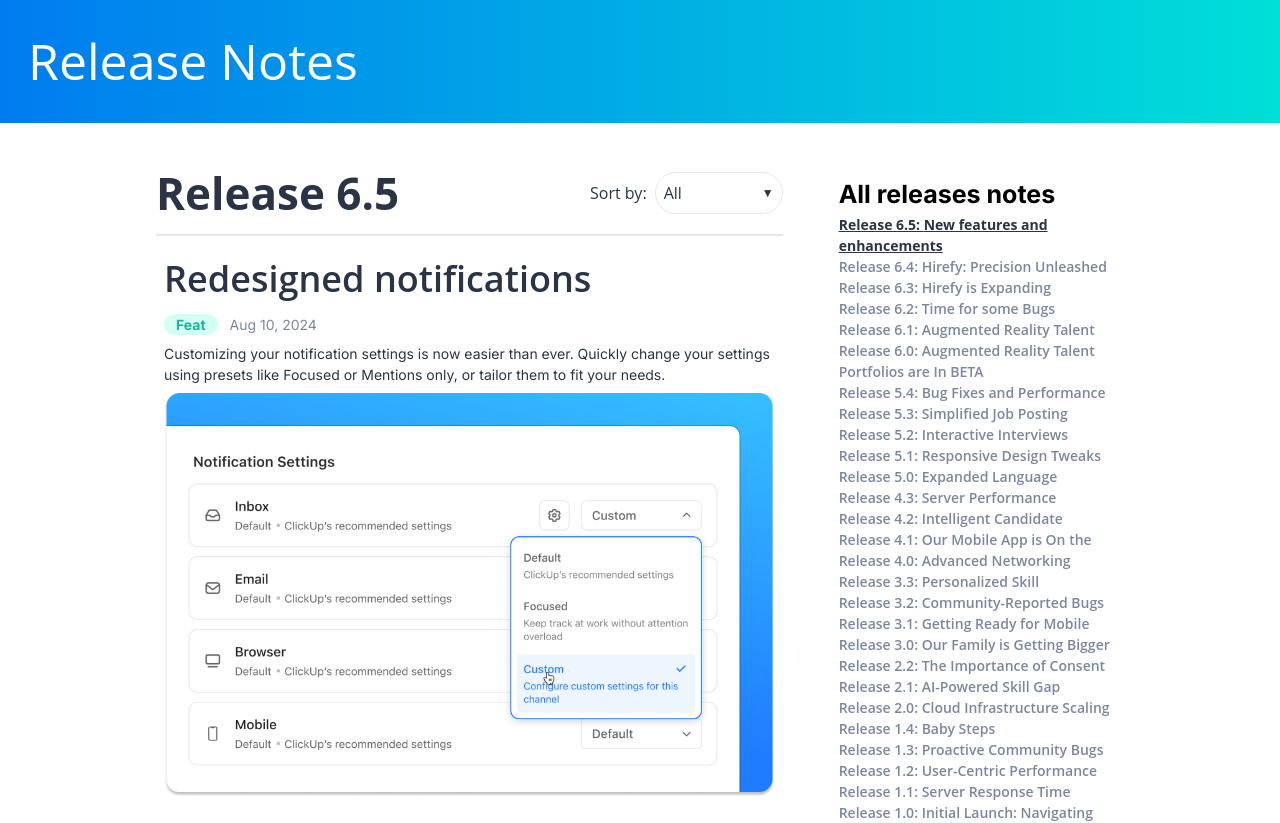
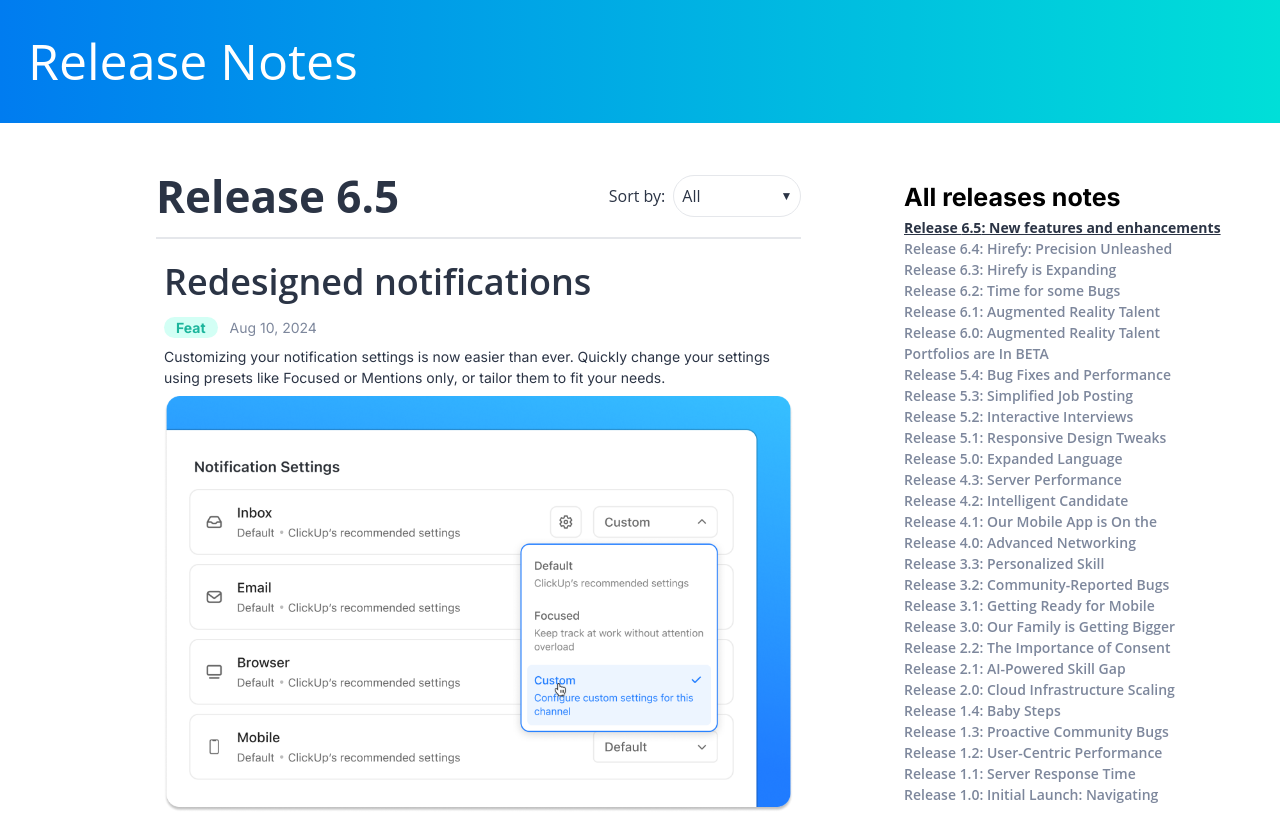
Before and after one commit to Enzo-cam/hirefy-challenge, a Next.js app: page / in a window 1280 px wide. Shown: the top 823 px of the page. Built offline with nearby package versions, Linux system fonts and the light colour scheme.

Commit message:
Fix: allReleasesNotes fixed to the right

```diff
--- a/src/Components/AllReleasesNotes.tsx
+++ b/src/Components/AllReleasesNotes.tsx
@@ -39,7 +39,7 @@
 
 
     return (
-      <div className="my-4">
+      <div className="my-4 lg:fixed lg:top-15 lg:right-14 lg:w-80">
         <h1 className='text-release'>All releases notes</h1>
         {releasesNotes.releaseNotes.slice(0, visibleCount).map((releaseNote, index) => (
           <div key={index}>
@@ -47,7 +47,7 @@
               releaseNote.version === '6.5' ? 'text-grisOscuro font-bold underline' : 'text-gris font-semibold'
             }`}>
               Release {releaseNote.version}: {releaseNote.title}
-            </p>
+          </p>
           </div>
         ))}
         {visibleCount < releasesNotes.releaseNotes.length && (
--- a/src/Components/Header.tsx
+++ b/src/Components/Header.tsx
@@ -2,7 +2,7 @@
 
 const Header = () => {
   return (
-    <div className="fixed top-0 left-0 right-0 bg-gradient-to-r from-grad-azulOscuro via-grad-celeste to-grad-verdeAguaClaro py-6 px-7 z-50">
+    <div className=" bg-gradient-to-r from-grad-azulOscuro via-grad-celeste to-grad-verdeAguaClaro py-6 px-7 z-50">
       <h1 className="text-banner text-white font-sans">Release Notes</h1>
     </div>
   )
--- a/src/app/layout.tsx
+++ b/src/app/layout.tsx
@@ -19,7 +19,7 @@
     <html lang="en">
       <body className={inter.className}>
         <Header />
-        <main className="mt-40">
+        <main className="mt-10">
           {children}
         </main>
         </body>
--- a/src/app/page.tsx
+++ b/src/app/page.tsx
@@ -8,7 +8,7 @@
   const releasesNotesData = releasesNotes;
 
   return (
-    <main className="lg:grid lg:grid-cols-3 gap-14 px-7 lg:mx-32 min-h-screen">
+    <main className="lg:grid lg:grid-cols-3 px-7 lg:mx-32 min-h-screen">
       <div className="col-span-2">
         <ReleaseNotesTimeline
           releasesData={releasesTimelineData}
```
